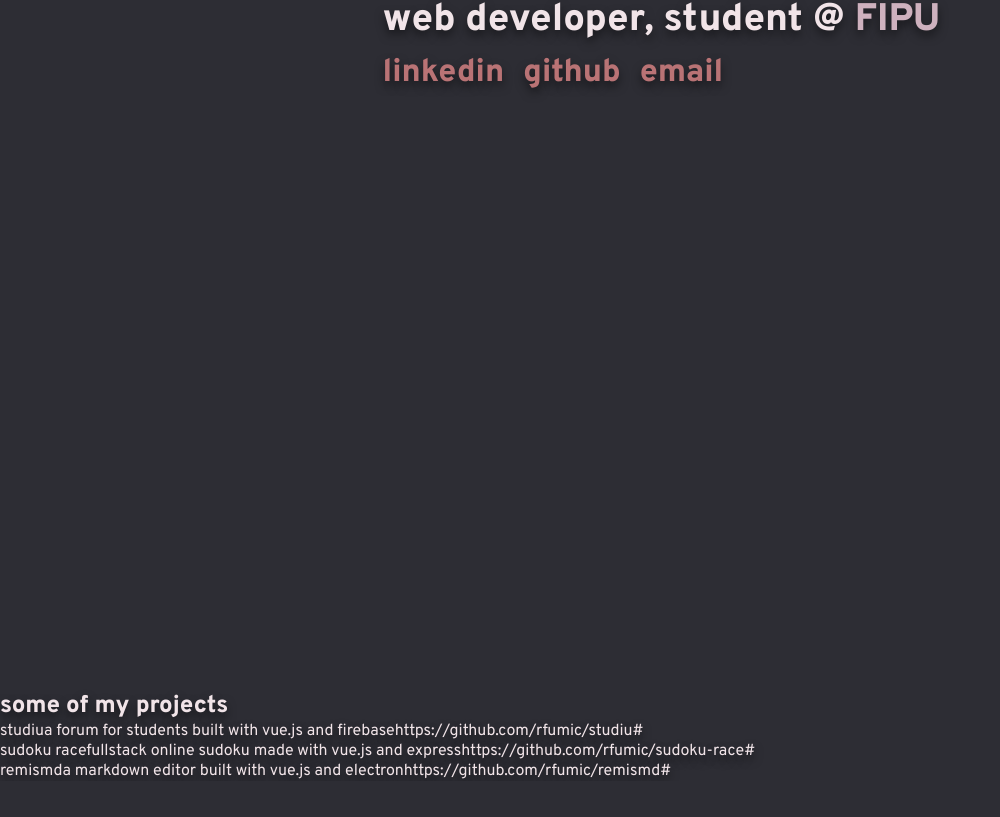
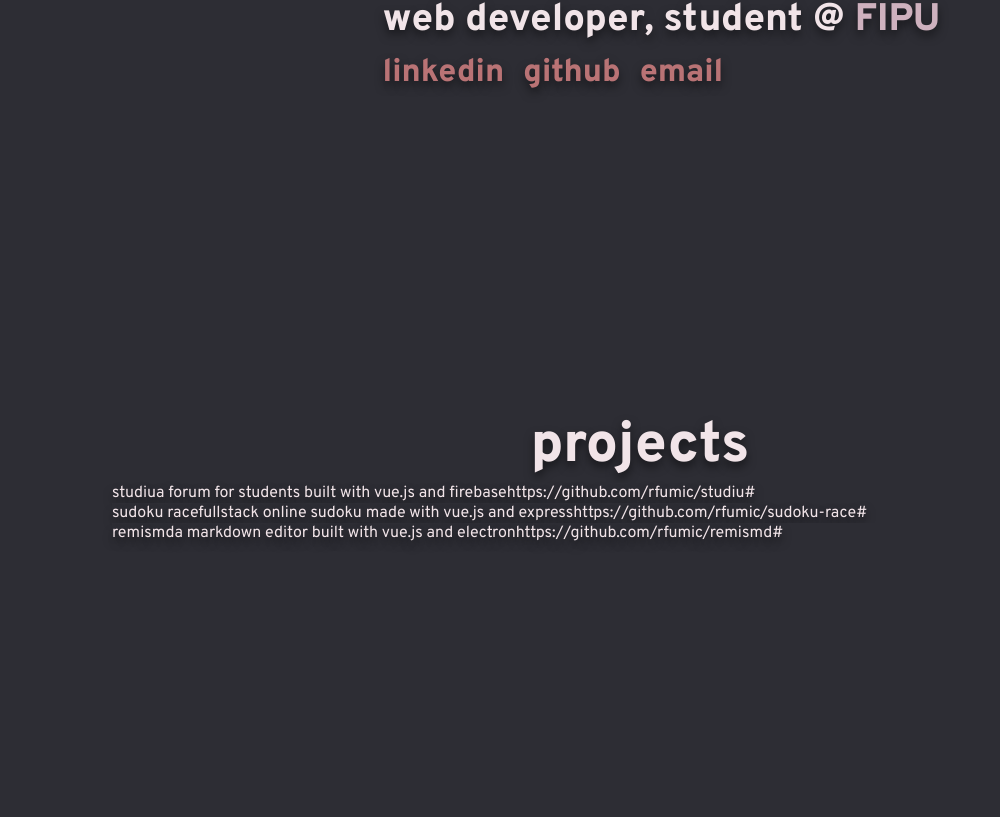
Before and after one commit to rfumic/portfolio, a React (Vite) app: page / in a window 1280 px wide. Shown: the part 349-1166 px from the top of the page, without its empty margins (0-1000 px from the left). Before the commit the page ends 1130 px from the top, so only its background shows below. Built offline with nearby package versions, Linux system fonts and the light colour scheme.

Commit message:
add some things

```diff
--- a/src/App.css
+++ b/src/App.css
@@ -5,7 +5,7 @@
   color: #f1e4e8;
   font-family: 'Overpass', sans-serif;
   text-shadow: 0px 5px 10px rgba(0, 0, 0, 0.5);
-  transition: 0.25s ease-out;
+  transition: 0.25s ease-in-out;
 }
 .grid-container {
   display: grid;
@@ -16,7 +16,7 @@
 
 main {
   grid-column: 3 / span 5;
-  height: 100vh;
+  height: 60vh;
   margin-top: 30vh;
 }
 
@@ -35,7 +35,8 @@ h3 > a {
   font-weight: 800;
 }
 h3 > a:hover {
-  text-shadow: 0px 0px 3px #ceb1be;
+  /* text-shadow: 0px 0px 3px #ceb1be; */
+  opacity: 50%;
 }
 
 .contact-links > a {
@@ -47,9 +48,21 @@ h3 > a:hover {
 }
 
 .contact-links > a:hover {
-  text-shadow: 0px 0px 3px #b97375;
+  /* text-shadow: 0px 0px 3px #b97375; */
+  opacity: 50%;
 }
-
+section {
+  /* border-top: 2px solid white; */
+  height: 100vh;
+  grid-column: span 8;
+  display: flex;
+  flex-direction: column;
+}
+h2 {
+  font-size: 4.44vw;
+  text-align: center;
+  margin-top: 5vh;
+}
 @media (max-width: 767px) {
   .grid-container {
     grid-template-columns: repeat(4, 1fr);
--- a/src/App.jsx
+++ b/src/App.jsx
@@ -39,12 +39,14 @@ function App() {
           </div>
         </main>
       </div>
-      <section>
-        <h2>some of my projects</h2>
-        {projects.map((project) => (
-          <CardComponent key={project.title} {...project} />
-        ))}
-      </section>
+      <div className="grid-container">
+        <section>
+          <h2>projects</h2>
+          {projects.map((project) => (
+            <CardComponent key={project.title} {...project} />
+          ))}
+        </section>
+      </div>
     </>
   );
 }
```
